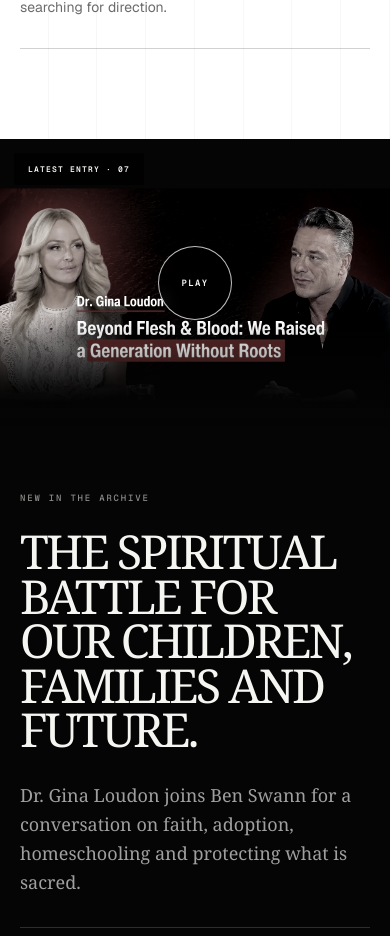
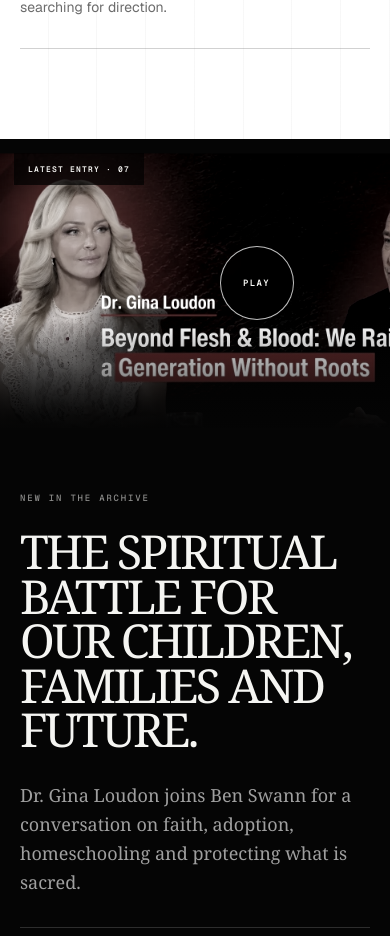
Before and after one commit to talhaabid360/ben_website, a Next.js app: page / in a window 390 px wide. Shown: the part 3514-4450 px from the top of the page. Built offline with nearby package versions, Linux system fonts and the light colour scheme.

Commit message:
Update globals.css

```diff
--- a/app/globals.css
+++ b/app/globals.css
@@ -507,7 +507,7 @@
   .purpose__heading h2 { margin-top: 10vh; }
   .purpose__intro { justify-self: end; }
   .featured { grid-template-columns: 1fr; }
-  .featured__visual { min-height: 60vw; }
+  .featured__visual {min-height: 0; aspect-ratio: 16 / 9;}
   .featured__image::after { background: linear-gradient(0deg, #050505, transparent 42%); }
   .archive__heading { align-items: flex-start; flex-direction: column; }
   .archive__tools { align-items: flex-start; flex-direction: column; }
```
